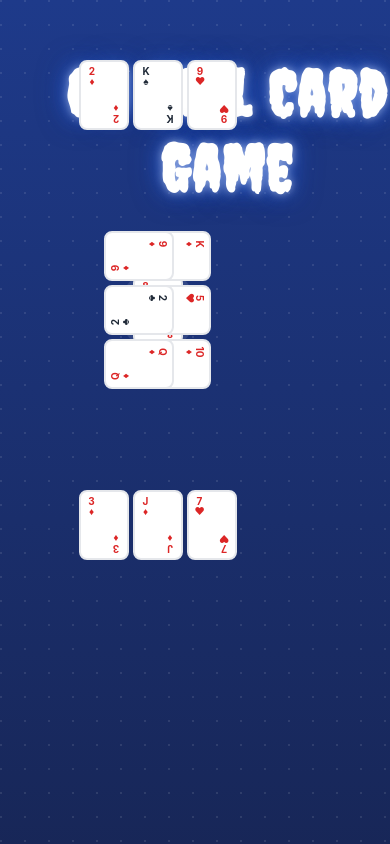
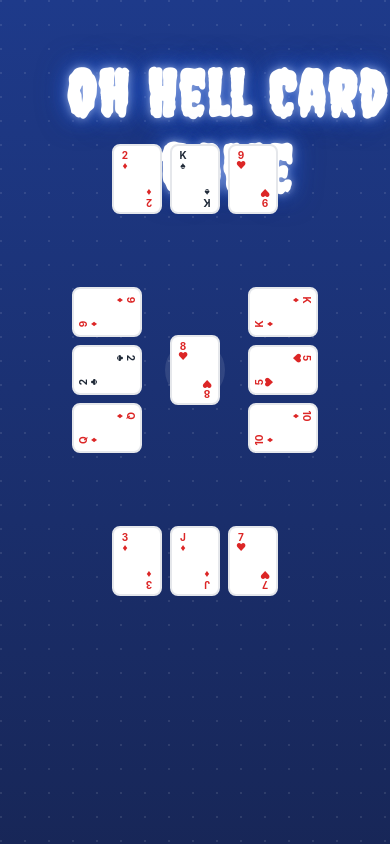
Before and after one commit to mikeyj777/oh_hell_3, a React (Create React App) app in the folder client/: page / in a window 390 px wide. Built offline with nearby package versions, Linux system fonts and the light colour scheme.

Commit message:
improving layouts

```diff
--- a/client/src/game/CardGame.js
+++ b/client/src/game/CardGame.js
@@ -11,7 +11,9 @@ const CardGame = () => {
     <div className="card-game-container">
       <GameBackground />
       <div className="game-content">
-        <CardPlacement cards={dealCards.cards} />
+        <div className="game-board">
+          <CardPlacement cards={dealCards.cards} />
+        </div>
       </div>
     </div>
   );
--- a/client/src/game/CardGameAndPlacement.css
+++ b/client/src/game/CardGameAndPlacement.css
@@ -1,3 +1,4 @@
+/* Container styles */
 .card-game-container {
   position: relative;
   width: 100%;
@@ -7,20 +8,26 @@
 
 .game-content {
   position: absolute;
-  top: 0;
+  top: 120px;
   left: 0;
   width: 100%;
-  height: 100%;
+  height: calc(100vh - 120px);
   z-index: 1;
+}
+
+.game-board {
+  max-width: 1200px;
+  height: 800px;
+  margin: 0 auto;
+  position: relative;
+  z-index: 0;
 }
 
 /* Card Groups Container */
 .card-groups-container {
   position: relative;
-  width: 50%;
-  height: 50%;
-  padding: 100px 100px 100px 100px;
-  min-height: 500px;
+  width: 100%;
+  height: 100%;
 }
 
 /* Card styles */
@@ -119,8 +126,8 @@
   top: 50%;
   left: 50%;
   transform: translate(-50%, -50%);
-  width: 120px;
-  height: 120px;
+  width: 100px;
+  height: 100px;
   border-radius: 50%;
   background: rgba(255, 255, 255, 0.1);
   display: flex;
@@ -133,7 +140,7 @@
 .card-group {
   position: absolute;
   display: flex;
-  gap: 16px;
+  gap: 24px;
   justify-content: center;
   align-items: center;
   width: auto;
@@ -144,25 +151,25 @@
 
 /* Player positions */
 .card-group-position-0 { /* Bottom */
-  bottom: 100px;
+  bottom: 48px;
   left: 50%;
   transform: translateX(-50%);
 }
 
 .card-group-position-1 { /* Right */
-  right: 100px;
+  right: 48px;
   top: 50%;
   transform: translateY(-50%) rotate(-90deg);
 }
 
 .card-group-position-2 { /* Top */
-  top: 100px;
+  top: 48px;
   left: 50%;
   transform: translateX(-50%) rotate(180deg);
 }
 
 .card-group-position-3 { /* Left */
-  left: 100px;
+  left: 48px;
   top: 50%;
   transform: translateY(-50%) rotate(90deg);
 }
@@ -170,19 +177,19 @@
 /* Additional positions for 5-7 players */
 .card-group-position-4 { /* Top-right */
   top: 25%;
-  right: 100px;
+  right: 48px;
   transform: rotate(-45deg);
 }
 
 .card-group-position-5 { /* Top-left */
   top: 25%;
-  left: 100px;
+  left: 48px;
   transform: rotate(45deg);
 }
 
 .card-group-position-6 { /* Bottom-right */
   bottom: 25%;
-  right: 100px;
+  right: 48px;
   transform: rotate(-135deg);
 }
 
@@ -193,8 +200,9 @@
 
 /* Media queries for responsiveness */
 @media (max-width: 768px) {
-  .card-groups-container {
-    padding: 80px 80px 80px 80px;
+  .game-board {
+    max-width: 100%;
+    height: 600px;
   }
 
   .card {
@@ -213,26 +221,26 @@
   }
 
   .play-area {
-    width: 100px;
-    height: 100px;
+    width: 80px;
+    height: 80px;
   }
 
   .card-group {
-    gap: 8px;
+    gap: 12px;
   }
 
-  .card-group-position-0 { bottom: 80px; }
-  .card-group-position-1 { right: 80px; }
-  .card-group-position-2 { top: 80px; }
-  .card-group-position-3 { left: 80px; }
-  .card-group-position-4 { right: 80px; }
-  .card-group-position-5 { left: 80px; }
-  .card-group-position-6 { right: 80px; }
+  .card-group-position-0 { bottom: 32px; }
+  .card-group-position-1 { right: 32px; }
+  .card-group-position-2 { top: 32px; }
+  .card-group-position-3 { left: 32px; }
+  .card-group-position-4 { right: 32px; }
+  .card-group-position-5 { left: 32px; }
+  .card-group-position-6 { right: 32px; }
 }
 
 @media (max-width: 480px) {
-  .card-groups-container {
-    padding: 60px 60px 60px 60px;
+  .game-board {
+    height: 500px;
   }
 
   .card {
@@ -251,19 +259,19 @@
   }
 
   .play-area {
-    width: 80px;
-    height: 80px;
+    width: 60px;
+    height: 60px;
   }
 
   .card-group {
-    gap: 4px;
+    gap: 8px;
   }
 
-  .card-group-position-0 { bottom: 60px; }
-  .card-group-position-1 { right: 60px; }
-  .card-group-position-2 { top: 60px; }
-  .card-group-position-3 { left: 60px; }
-  .card-group-position-4 { right: 60px; }
-  .card-group-position-5 { left: 60px; }
-  .card-group-position-6 { right: 60px; }
+  .card-group-position-0 { bottom: 24px; }
+  .card-group-position-1 { right: 24px; }
+  .card-group-position-2 { top: 24px; }
+  .card-group-position-3 { left: 24px; }
+  .card-group-position-4 { right: 24px; }
+  .card-group-position-5 { left: 24px; }
+  .card-group-position-6 { right: 24px; }
 }
```
